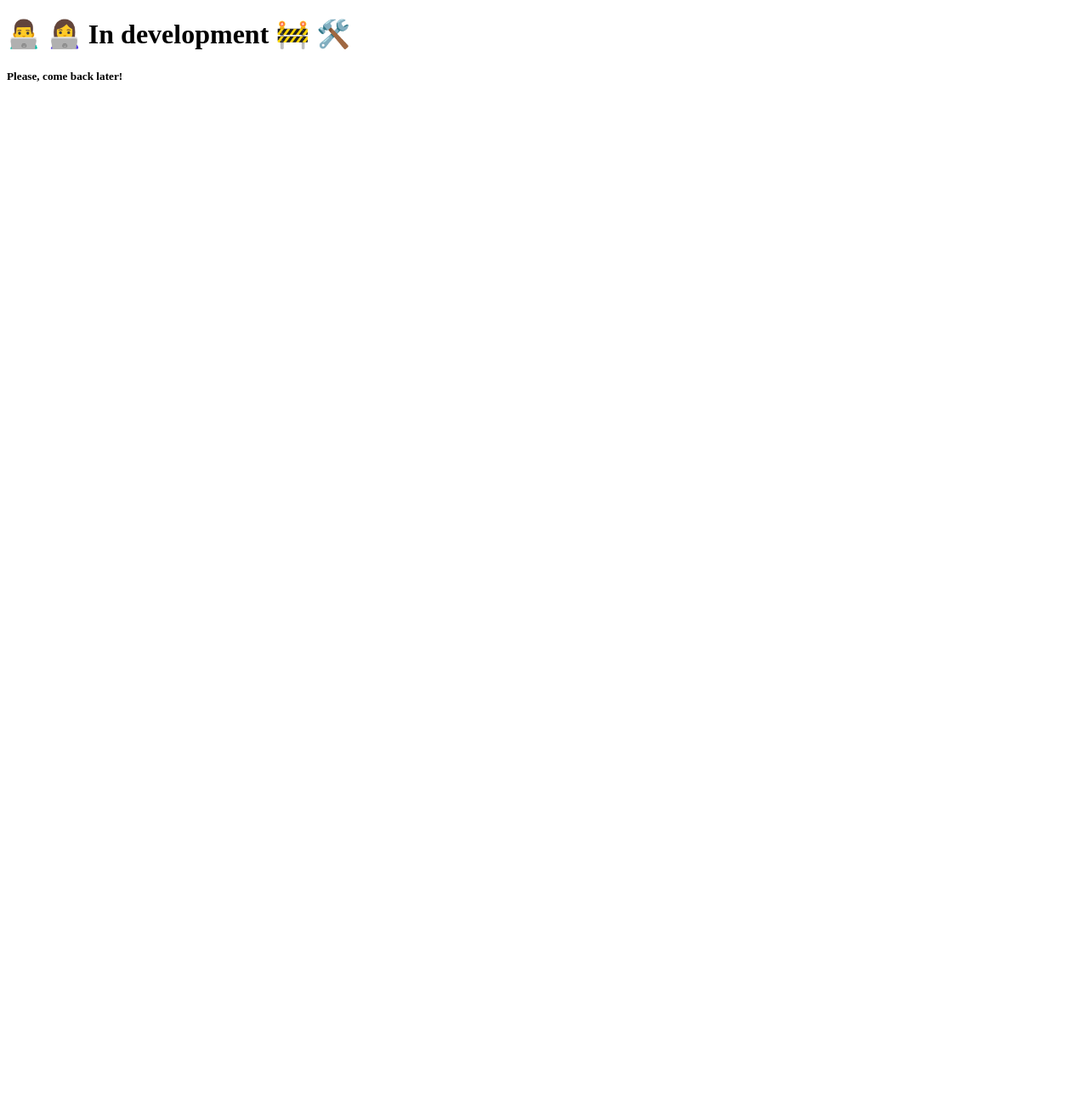
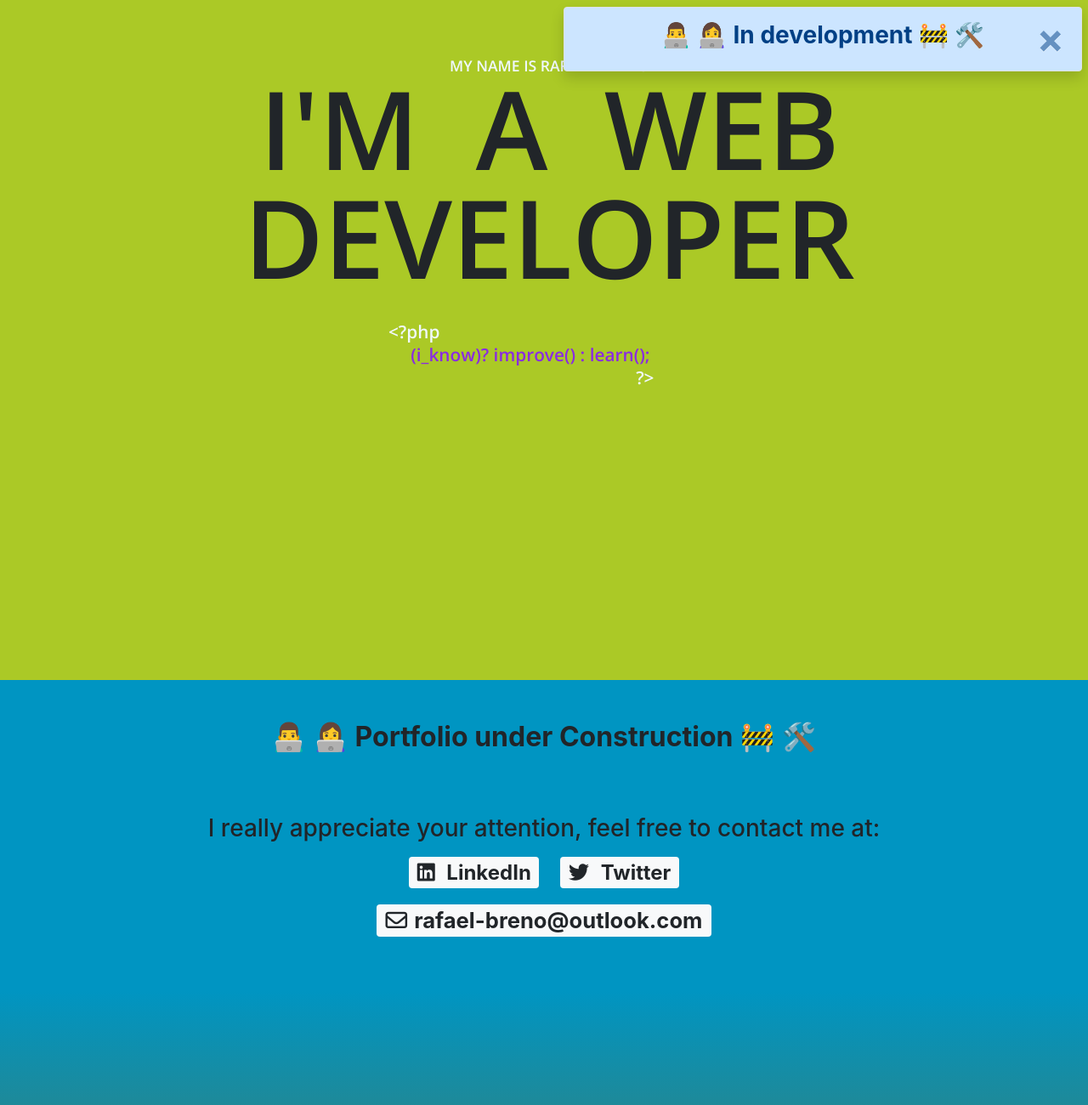
Before and after one commit to rafaelbreno/portfolio, a plain HTML site: page index.html in a window 1280 px wide. Shown: the top 1300 px of the page at 85% size. Before the commit the page ends 800 px from the top, so only its background shows below. Drawn offline with nearby package versions, Linux system fonts and the light colour scheme; a web font is replaced by a local one.

Commit message:
Added first boards with contact details

```diff
--- /dev/null
+++ b/assets/css/css.css
@@ -0,0 +1,85 @@
+/*
+    font-family: 'Homenaje', sans-serif;
+
+    font-family: 'Open Sans', sans-serif;
+*/
+body {
+    overflow-x: hidden;
+}
+/* Board */
+.board-1 {
+    z-index: -999;
+    position: -webkit-sticky; /* Safari */
+    position: sticky;
+    top: 0;
+    height: 100vh;
+    width: 101vw;
+    background-color: rgb(171, 201, 38);
+}
+.board-2 {
+    z-index: 0;
+    width: 101vw;
+    background-color: rgb(0, 149, 194);
+}
+.board-3 {
+    z-index: 0;
+    width: 101vw;
+    background: rgb(142,94,0);
+    background: linear-gradient(0deg, rgba(142,94,0,1) 32%, rgba(0,149,194,1) 100%);
+}
+/* Code Piece */
+.code-piece-1 {
+    font-weight: bold;
+    color: aliceblue;
+}
+.code-piece-2 {
+    font-weight: bold;
+    color: blueviolet;
+}
+.code-piece-3 {
+    font-weight: bold;
+    color: aliceblue;
+    margin-left: 10em;
+}
+/* Title */
+.sub-title-top {
+    font-weight: bold;
+    color: aliceblue;
+    text-transform: uppercase;
+    font-family: 'Open Sans', sans-serif;
+    font-size: 1.1em;
+}
+.sub-title-bottom {
+    text-align: left;
+    margin-left: 35%;
+    font-family: 'Open Sans', sans-serif;
+    font-size: 1.3em;
+}
+.title {
+    text-transform: uppercase;
+    font-weight: bold;
+    font-family: 'Open Sans', sans-serif;
+    font-size: 8em;
+}
+/* Minus Margin Bottom */
+.mmb-02 {
+    margin-bottom: -0.2em;
+}
+.mmb-05 {
+    margin-bottom: -0.5em;
+}
+.mmb-1 {
+    margin-bottom: -1em;
+}
+.mmb-2 {
+    margin-bottom: -2em;
+}
+.mmb-25 {
+    margin-bottom: -2.5em;
+}
+.mmb-3 {
+    margin-bottom: -3em;
+}
+.mmb-4 {
+    margin-bottom: -4em;
+}
--- a/index.html
+++ b/index.html
@@ -5,10 +5,74 @@
     <meta name="viewport"
           content="width=device-width, user-scalable=no, initial-scale=1.0, maximum-scale=1.0, minimum-scale=1.0">
     <meta http-equiv="X-UA-Compatible" content="ie=edge">
-    <title>Document</title>
+    <title>Rafael Breno's Portfolio</title>
+    <link rel="stylesheet" href="assets/css/css.css" />
+    <link href="https://fonts.googleapis.com/css2?family=Homenaje&family=Open+Sans:wght@400;600&display=swap" rel="stylesheet">
+    <script src="https://kit.fontawesome.com/3a4838fb5f.js" crossorigin="anonymous"></script>
+    <link rel="stylesheet" href="https://stackpath.bootstrapcdn.com/bootstrap/4.5.0/css/bootstrap.min.css" integrity="sha384-9aIt2nRpC12Uk9gS9baDl411NQApFmC26EwAOH8WgZl5MYYxFfc+NcPb1dKGj7Sk" crossorigin="anonymous">
 </head>
 <body>
-  <h1>👨‍💻 👩‍💻 In development 🚧 🛠️</h1>
-  <h5>Please, come back later!</h5>
+    <div class="row position-absolute w-100 m-2 d-flex justify-content-end">
+        <div class="col-6 text-center">
+            <div class="alert alert-primary shadow border alert-dismissible fade show p-3" role="alert">
+                <h3>👨‍💻 👩‍💻 <b>In development</b> 🚧 🛠️</h3>
+                <button type="button" class="close" data-dismiss="alert" aria-label="Close">
+                    <span style="font-size: 2em" aria-hidden="true">&times;</span>
+                </button>
+            </div>
+        </div>
+    </div>
+    <div class="board-1">
+        <div class="col pt-5 pb-3">
+            <div class="text-center mt-3">
+                <div class="sub-title-top mmb-2">My name is Rafael Breno</div>
+                <div class="title mmb-05">I'm&nbsp;&nbsp;a&nbsp;&nbsp;web</div>
+                <div class="title">developer</div>
+            </div>
+            <div class="sub-title-bottom">
+                <p class="code-piece-1 mmb-02">&lt;&quest;php </p>
+                <p class="code-piece-2 mmb-02">&emsp; (i_know)? improve() : learn();</p>
+                <p class="code-piece-3 mmb-02">&emsp;&emsp;&emsp;&emsp;?></p>
+            </div>
+        </div>
+    </div>
+    <div class="board-2 container-fluid">
+        <div class="row">
+            <div class="col pt-5 pb-3 h-100 text-center align-middle">
+                    <h2>👨‍💻 👩‍💻 <b>Portfolio under Construction</b> 🚧 🛠️</h2>
+            </div>
+        </div>
+        <div class="row">
+            <div class="col p-5 text-center">
+                <h3>I really appreciate your attention, feel free to contact me at:</h3>
+                <p style="font-size: 2em">
+                    <a class="badge badge-light mx-2" href="https://www.linkedin.com/in/rafael-breno-de-vasconcellos-santos-3519261a8/">
+                        <i class="fab fa-linkedin mr-2"></i> LinkedIn
+                    </a>
+                    <a class="badge badge-light mx-2" href="https://twitter.com/rafiuzky/">
+                        <i class="fab fa-twitter mr-2"></i> Twitter
+                    </a>
+                </p>
+                <p class="badge badge-light badge-primary" style="font-size: 1.6em"><i class="far fa-envelope mr-2"></i>rafael-breno@outlook.com</p>
+            </div>
+        </div>
+    </div>
+    <div class="board-3 container-fluid p-3">
+        <div class="row" >
+            <h3 class="col text-center" style="margin-top: 30%">🚧 ⚠️ ⛔ 🛠️ 🚧 ⚒️ 🚫 ⚠️ 🚧</h3>
+        </div>
+        <div class="row" style="margin-top: 10%">
+            <div class="col-lg-3 col-md-2 col-sm-0"></div>
+            <div class="col-lg-6 col-md-8 col-sm-12 embed-responsive embed-responsive-16by9">
+                <img class="embed-responsive-item" alt="gif" src="https://media.giphy.com/media/joV1k1sNOT5xC/giphy.gif" />
+            </div>
+            <div class="col-lg-3 col-md-2 col-sm-0"></div>
+        </div>
+    </div>
+
+
+    <script src="https://code.jquery.com/jquery-3.5.1.slim.min.js" integrity="sha384-DfXdz2htPH0lsSSs5nCTpuj/zy4C+OGpamoFVy38MVBnE+IbbVYUew+OrCXaRkfj" crossorigin="anonymous"></script>
+    <script src="https://cdn.jsdelivr.net/npm/popper.js@1.16.0/dist/umd/popper.min.js" integrity="sha384-Q6E9RHvbIyZFJoft+2mJbHaEWldlvI9IOYy5n3zV9zzTtmI3UksdQRVvoxMfooAo" crossorigin="anonymous"></script>
+    <script src="https://stackpath.bootstrapcdn.com/bootstrap/4.5.0/js/bootstrap.min.js" integrity="sha384-OgVRvuATP1z7JjHLkuOU7Xw704+h835Lr+6QL9UvYjZE3Ipu6Tp75j7Bh/kR0JKI" crossorigin="anonymous"></script>
 </body>
 </html>
```
Also changed, not shown: 1 other file.
